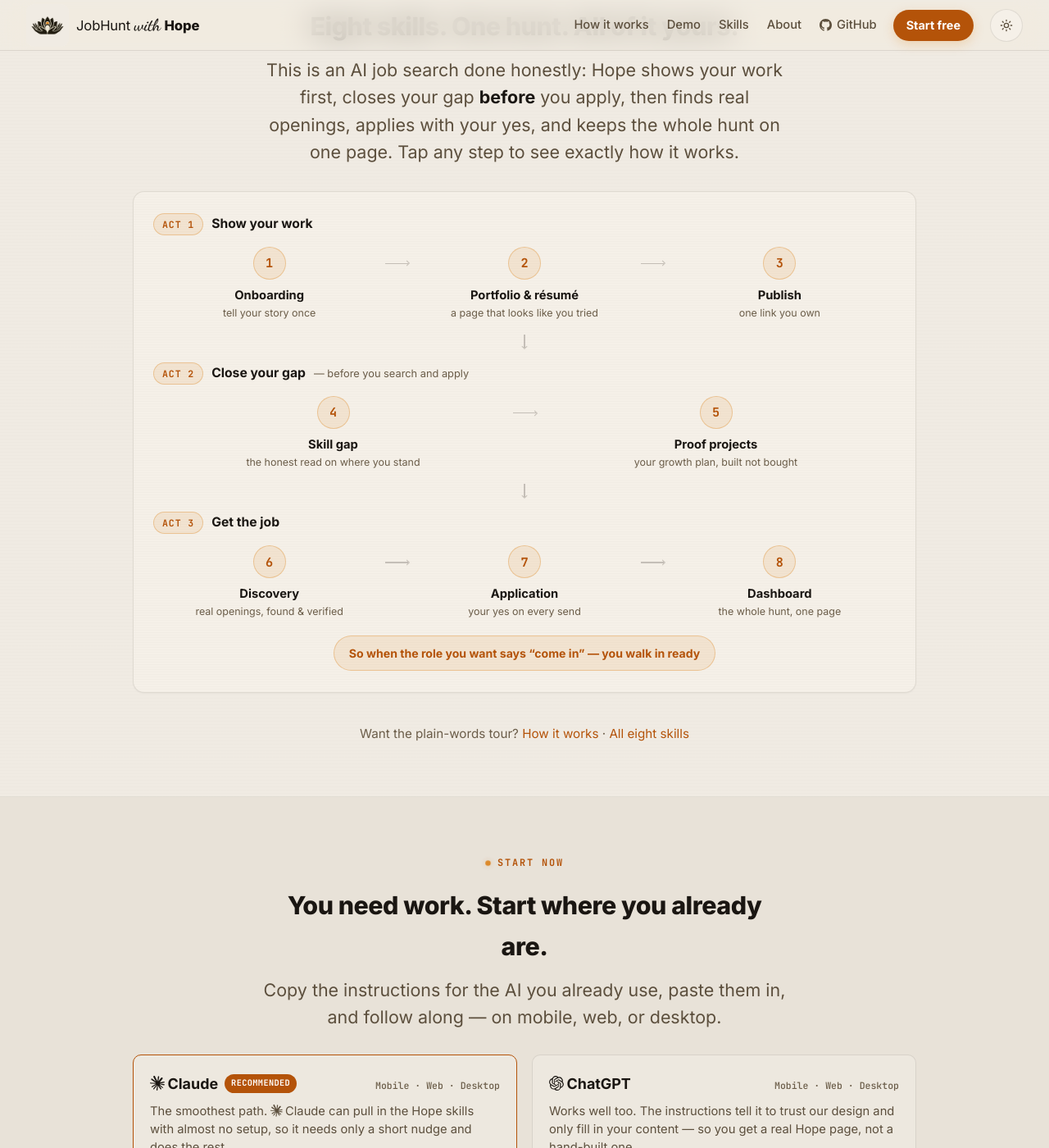
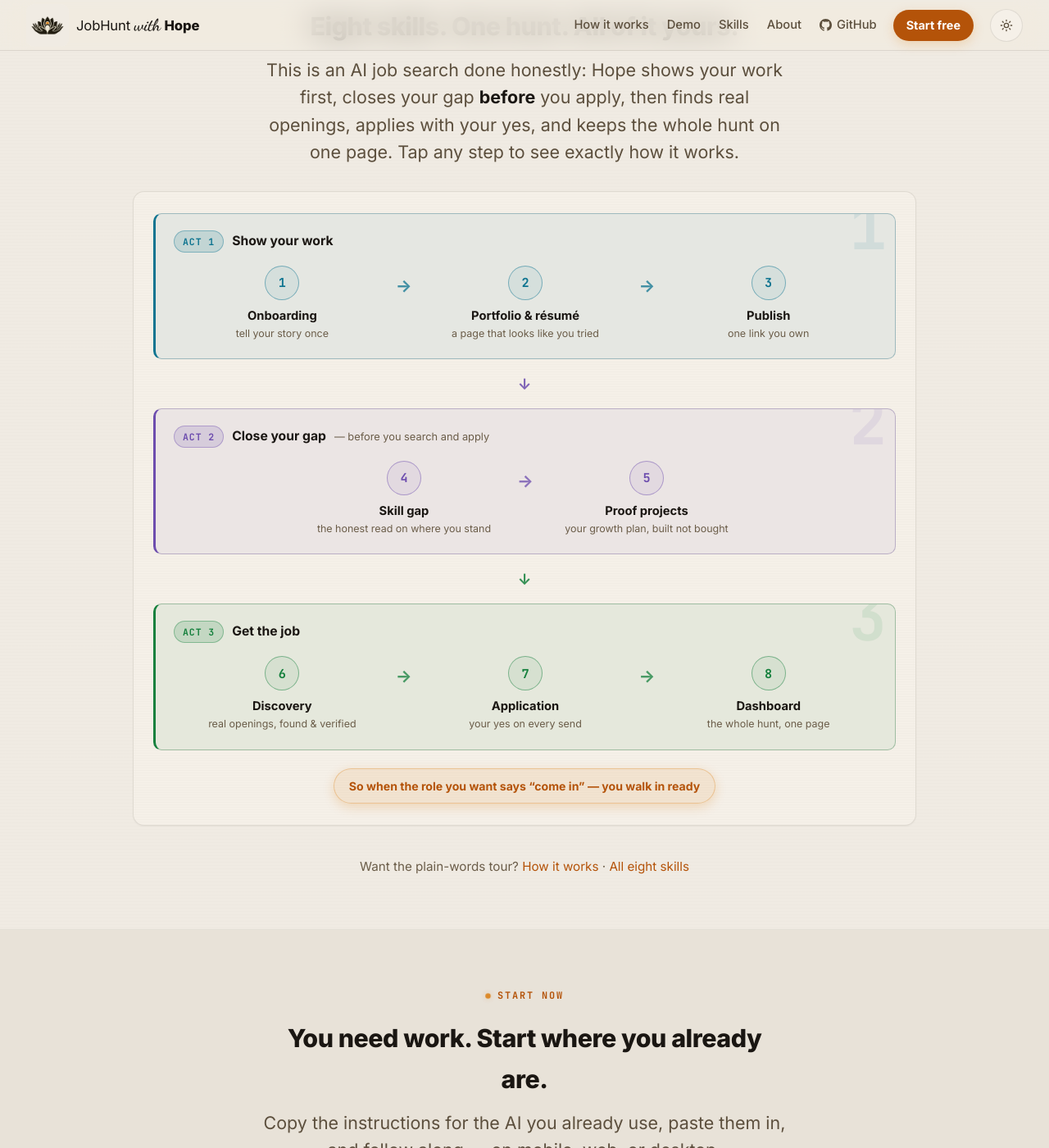
Before and after one commit to oneconsciousness/agenthope, a Jekyll site: the page built from index.html, in a window 1280 px wide and 1400 px high, scrolled down 964 px. Shown: the whole window at 82% size. Built offline with Jekyll 4.4.1, drawn with Linux system fonts in a browser that asks for light colours.

Commit message:
feat(journey): color-code each act, restyle connectors for contrast
The three-act journey card read as one flat block with identical
orange circles throughout and thin gray corner-chevrons for arrows.
Give each act its own accent (cyan/violet/emerald, matching the
existing card-grid rotation), its own tinted panel, and a giant
ghost act-number watermark so the eye separates Show your work /
Close your gap / Get the job at a glance. Replace the drawn chevrons
with real colored arrow glyphs between steps and between acts.

```diff
--- a/_includes/ig-journey.html
+++ b/_includes/ig-journey.html
@@ -5,7 +5,7 @@
 .ig-jny-card {
   display: flex;
   flex-direction: column;
-  gap: 18px;
+  gap: 20px;
   background: var(--card-bg);
   border: 1px solid var(--border);
   border-radius: var(--radius-panel);
@@ -22,12 +22,44 @@
   background-image: repeating-linear-gradient(0deg, var(--scan-line) 0 1px, transparent 1px 3px);
   opacity: 0.6;
 }
-.ig-jny-act { position: relative; z-index: 1; }
+
+/* ─── Act rows — each act gets its own accent, its own tinted panel ───── */
+.ig-jny-act {
+  --act-accent: var(--accent);
+  position: relative;
+  z-index: 1;
+  overflow: hidden;
+  background: color-mix(in srgb, var(--act-accent) 7%, var(--card-bg));
+  border: 1px solid color-mix(in srgb, var(--act-accent) 26%, var(--border));
+  border-left: 3px solid var(--act-accent);
+  border-radius: var(--radius-card);
+  padding: 20px 22px 22px;
+}
+.ig-jny-act--1 { --act-accent: var(--cyan); }
+.ig-jny-act--2 { --act-accent: var(--violet); }
+.ig-jny-act--3 { --act-accent: var(--emerald); }
+.ig-jny-act::after {
+  content: attr(data-act-index);
+  position: absolute;
+  top: -0.28em;
+  right: 10px;
+  font-family: var(--font-mono);
+  font-size: 4.8rem;
+  font-weight: 700;
+  line-height: 1;
+  color: var(--act-accent);
+  opacity: 0.09;
+  pointer-events: none;
+  z-index: 0;
+}
+
 .ig-jny-act-head {
+  position: relative;
+  z-index: 1;
   display: flex;
   align-items: baseline;
   gap: 10px;
-  margin-bottom: 14px;
+  margin-bottom: 16px;
 }
 .ig-jny-act-num {
   font-family: var(--font-mono);
@@ -35,21 +67,26 @@
   font-weight: 700;
   letter-spacing: 0.08em;
   text-transform: uppercase;
-  color: var(--accent-text);
-  background: var(--accent-bg);
-  border: 1px solid var(--accent-edge);
+  color: var(--act-accent);
+  background: color-mix(in srgb, var(--act-accent) 16%, transparent);
+  border: 1px solid color-mix(in srgb, var(--act-accent) 38%, transparent);
   border-radius: var(--radius-pill);
   padding: 3px 10px;
   white-space: nowrap;
 }
 .ig-jny-act-name { font-weight: 700; color: var(--text-primary); font-size: 0.98rem; }
 .ig-jny-act-when { color: var(--text-muted); font-size: 0.8rem; }
+
 .ig-jny-row {
+  position: relative;
+  z-index: 1;
   display: flex;
   flex-wrap: wrap;
   align-items: stretch;
+  justify-content: center;
   gap: 0;
 }
+.ig-jny-act--2 .ig-jny-row { max-width: 560px; margin: 0 auto; }
 .ig-jny-step {
   display: flex;
   flex-direction: column;
@@ -60,63 +97,61 @@
   padding: 0 10px;
   text-decoration: none;
 }
-.ig-jny-step:hover .ig-jny-label { color: var(--accent-text); }
+.ig-jny-step:hover .ig-jny-label { color: var(--act-accent); }
+.ig-jny-step:hover .ig-jny-circle {
+  box-shadow: 0 0 0 5px color-mix(in srgb, var(--act-accent) 16%, transparent);
+  transform: translateY(-1px);
+}
 .ig-jny-circle {
   display: flex;
   align-items: center;
   justify-content: center;
-  width: 40px;
-  height: 40px;
+  width: 42px;
+  height: 42px;
   border-radius: var(--radius-pill);
-  background: var(--accent-bg);
-  border: 1.5px solid var(--accent-edge);
-  color: var(--accent-text);
+  background: color-mix(in srgb, var(--act-accent) 14%, var(--card-bg));
+  border: 1.5px solid color-mix(in srgb, var(--act-accent) 48%, transparent);
+  color: var(--act-accent);
   font-family: var(--font-mono);
   font-weight: 700;
   font-size: 0.95rem;
   margin-bottom: 10px;
   flex-shrink: 0;
+  transition: box-shadow 0.16s, transform 0.16s;
 }
-.ig-jny-label { font-weight: 650; color: var(--text-primary); font-size: 0.92rem; line-height: 1.3; }
+.ig-jny-label { font-weight: 650; color: var(--text-primary); font-size: 0.92rem; line-height: 1.3; transition: color 0.16s; }
 .ig-jny-sub { color: var(--text-muted); font-size: 0.78rem; margin-top: 4px; line-height: 1.3; }
+
 .ig-jny-connector {
   align-self: flex-start;
-  margin-top: 20px;
-  flex: 0 0 28px;
-  height: 1.5px;
-  background: var(--border-hover);
-  position: relative;
+  flex: 0 0 32px;
+  margin-top: 8px;
+  display: flex;
+  align-items: center;
+  justify-content: center;
+  color: var(--act-accent);
+  font-size: 1.3rem;
+  font-weight: 700;
+  opacity: 0.75;
 }
-.ig-jny-connector::after {
-  content: "";
-  position: absolute;
-  right: -1px;
-  top: 50%;
-  width: 5px;
-  height: 5px;
-  border-right: 1.5px solid var(--border-hover);
-  border-top: 1.5px solid var(--border-hover);
-  transform: translateY(-50%) rotate(45deg);
-}
+.ig-jny-connector::after { content: "\2192"; }
+
 .ig-jny-drop {
   position: relative;
   z-index: 1;
   align-self: center;
-  width: 1.5px;
-  height: 16px;
-  background: var(--border-hover);
+  display: flex;
+  align-items: center;
+  justify-content: center;
+  height: 20px;
+  font-size: 1.15rem;
+  font-weight: 700;
+  opacity: 0.85;
 }
-.ig-jny-drop::after {
-  content: "";
-  position: absolute;
-  bottom: -1px;
-  left: 50%;
-  width: 5px;
-  height: 5px;
-  border-right: 1.5px solid var(--border-hover);
-  border-bottom: 1.5px solid var(--border-hover);
-  transform: translateX(-50%) rotate(45deg);
-}
+.ig-jny-drop::after { content: "\2193"; }
+.ig-jny-drop--to-2 { color: var(--violet); }
+.ig-jny-drop--to-3 { color: var(--emerald); }
+
 .ig-jny-outcome {
   position: relative;
   z-index: 1;
@@ -135,16 +170,19 @@
   font-size: 0.88rem;
   padding: 9px 18px;
   border-radius: var(--radius-pill);
+  box-shadow: var(--accent-glow);
 }
 @media (max-width: 640px) {
-  .ig-jny-card { padding: 22px 18px; }
+  .ig-jny-card { padding: 22px 18px; gap: 16px; }
+  .ig-jny-act { padding: 16px 16px 18px; }
+  .ig-jny-act::after { font-size: 3rem; opacity: 0.07; }
   .ig-jny-row { flex-direction: column; }
   .ig-jny-step { min-width: 0; padding: 10px 0; }
-  .ig-jny-connector { display: none; }
+  .ig-jny-connector { align-self: center; margin: 0; transform: rotate(90deg); flex: 0 0 auto; }
 }
 </style>
 <div class="ig-jny-card" aria-label="The eight Hope skills in three acts. Act one, show your work: onboarding, portfolio, publish. Act two, close your gap before you apply: skill gap, proof projects. Act three, get the job: discovery, application, dashboard. Outcome: you walk in ready.">
-  <div class="ig-jny-act">
+  <div class="ig-jny-act ig-jny-act--1" data-act-index="1">
     <div class="ig-jny-act-head"><span class="ig-jny-act-num">Act 1</span><span class="ig-jny-act-name">Show your work</span></div>
     <div class="ig-jny-row">
       <a class="ig-jny-step" href="{{ '/skills/onboarding/' | relative_url }}">
@@ -166,8 +204,8 @@
       </a>
     </div>
   </div>
-  <div class="ig-jny-drop" aria-hidden="true"></div>
-  <div class="ig-jny-act">
+  <div class="ig-jny-drop ig-jny-drop--to-2" aria-hidden="true"></div>
+  <div class="ig-jny-act ig-jny-act--2" data-act-index="2">
     <div class="ig-jny-act-head"><span class="ig-jny-act-num">Act 2</span><span class="ig-jny-act-name">Close your gap</span><span class="ig-jny-act-when">— before you search and apply</span></div>
     <div class="ig-jny-row">
       <a class="ig-jny-step" href="{{ '/skills/skill-gap/' | relative_url }}">
@@ -183,8 +221,8 @@
       </a>
     </div>
   </div>
-  <div class="ig-jny-drop" aria-hidden="true"></div>
-  <div class="ig-jny-act">
+  <div class="ig-jny-drop ig-jny-drop--to-3" aria-hidden="true"></div>
+  <div class="ig-jny-act ig-jny-act--3" data-act-index="3">
     <div class="ig-jny-act-head"><span class="ig-jny-act-num">Act 3</span><span class="ig-jny-act-name">Get the job</span></div>
     <div class="ig-jny-row">
       <a class="ig-jny-step" href="{{ '/skills/discovery/' | relative_url }}">
```
